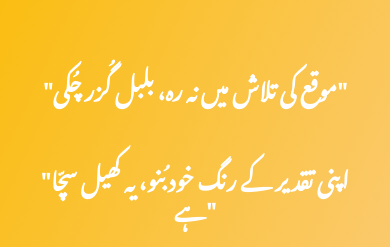
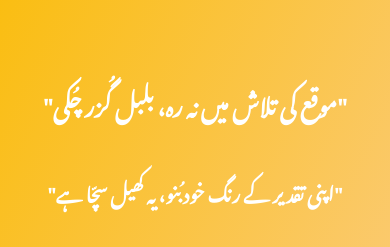
Before and after one commit to Musxeto/mauqah, a React (Vite) app: page / in a window 390 px wide. Shown: the part 158-405 px from the top of the page. Built offline with nearby package versions, Linux system fonts and the light colour scheme; no server answers; a web font is replaced by a local one.

Commit message:
text fix

```diff
--- a/src/components/HeroSection.jsx
+++ b/src/components/HeroSection.jsx
@@ -34,7 +34,7 @@ const HeroSection = () => {
             <br />
             <br />
             <br />
-            "اپنی تقدیر کے رنگ خود بُنو، یہ کھیل سچّا ہے"
+            <p className="text-xl urdu md:text-4xl">"اپنی تقدیر کے رنگ خود بُنو، یہ کھیل سچّا ہے"</p>
           </motion.div>
 
           {/* Translation */}
```
